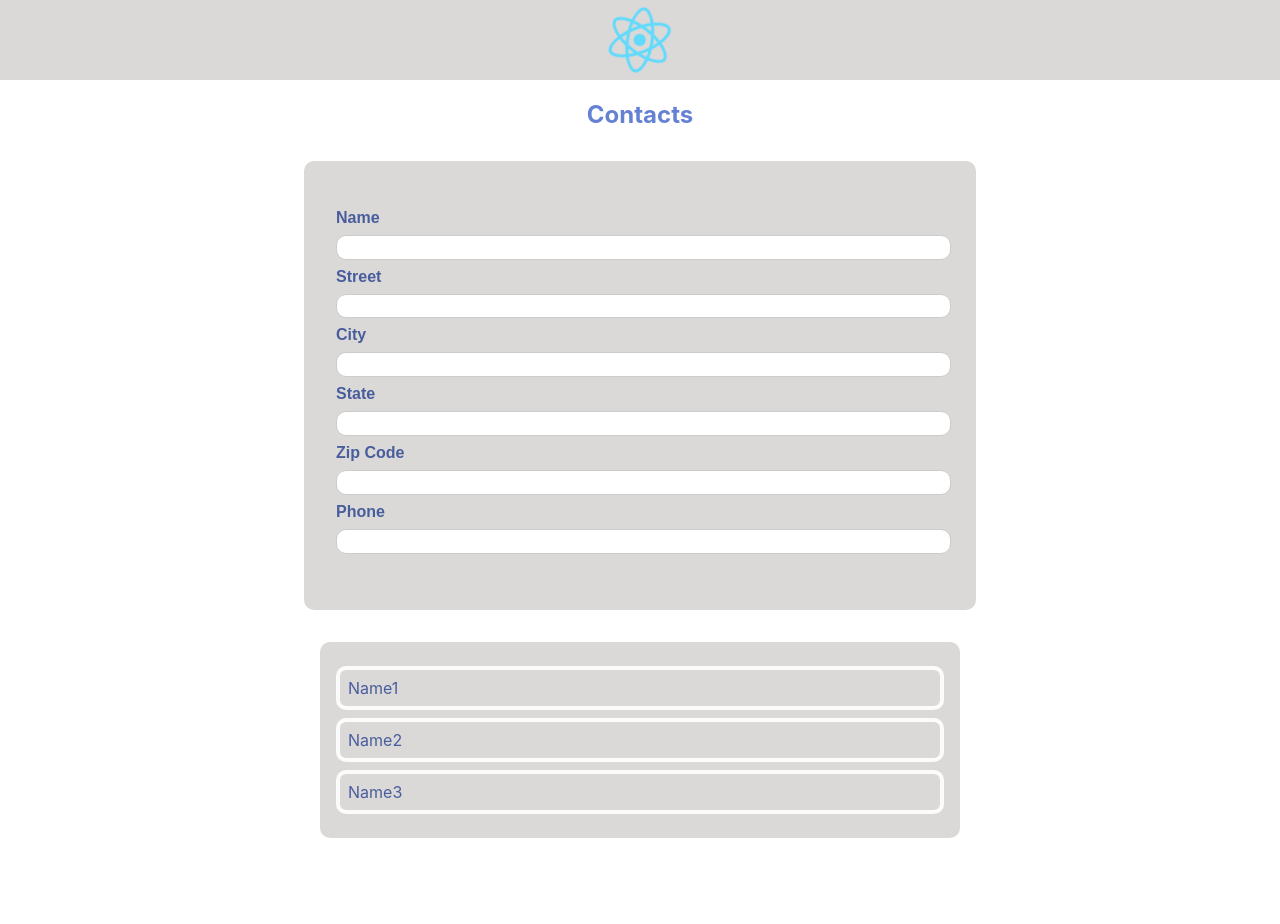
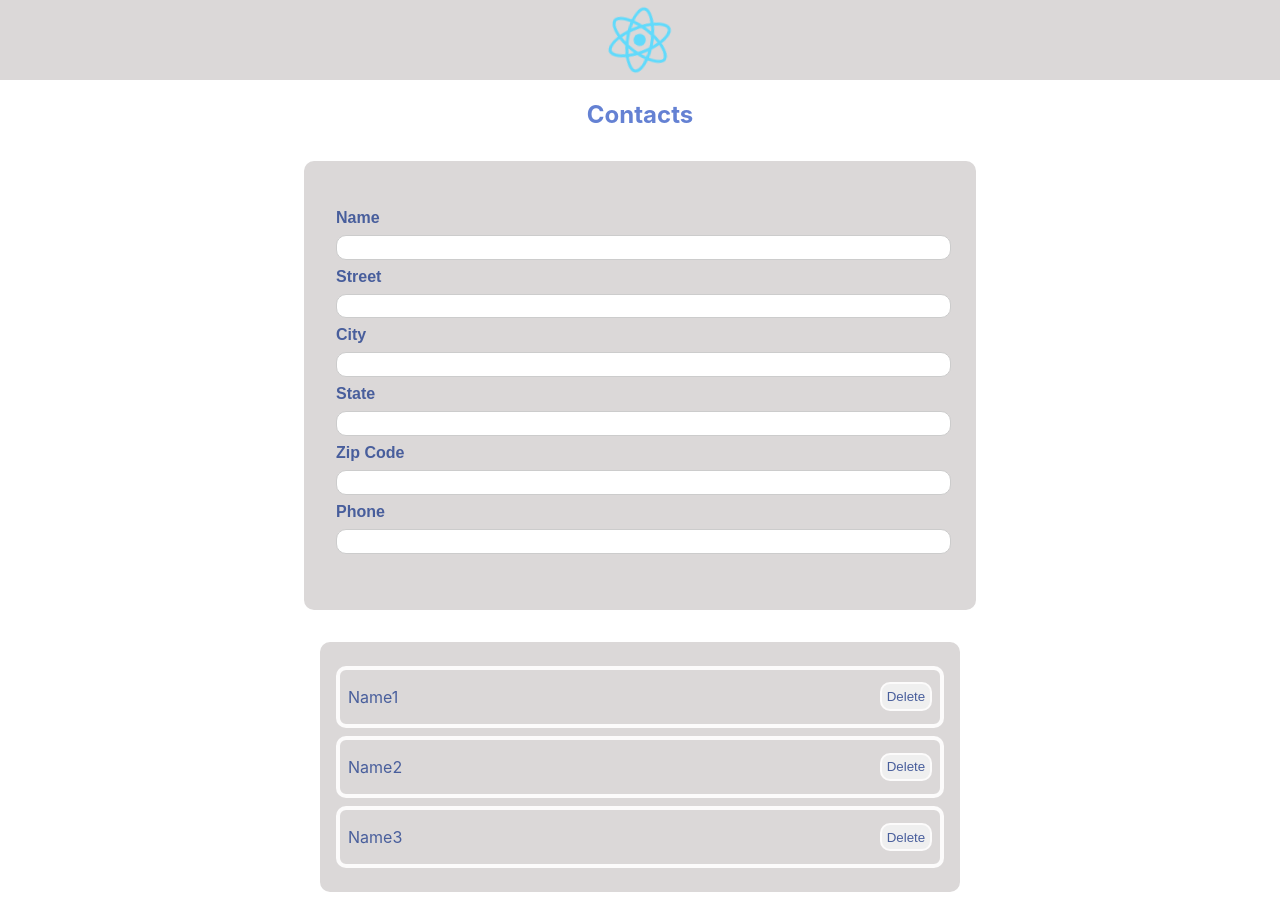
Before and after one commit to TatyCoder/React-Contacts, a React (Create React App) app: page / in a window 1280 px wide. Before the commit the page ends 870 px from the top, so only its background shows below. Built offline with nearby package versions, Linux system fonts and the light colour scheme.

Commit message:
Adding a delete button

```diff
--- a/src/App.js
+++ b/src/App.js
@@ -1,45 +1,61 @@
 import logo from './logo.svg';
 import './App.css';
+import { useState } from 'react';
 import AddContact from './Components/Contacts/AddContact';
 import ContactsList from './Components/Contacts/ContactsList';
 
-const contacts = [{
+const contacts = [
+  {
     id: 1,
-  name: "Name1",
+    name: 'Name1',
     address: {
-      street: "Street1",
-      city: "City1",
-      state: "State1",
-      zip: "Zip1"
+      street: 'Street1',
+      city: 'City1',
+      state: 'State1',
+      zip: 'Zip1',
     },
-  phone: "Phone1"
+    phone: 'Phone1',
   },
   {
     id: 2,
-  name: "Name2",
+    name: 'Name2',
     address: {
-      street: "Street2",
-      city: "City2",
-      state: "State2",
-      zip: "Zip2",
+      street: 'Street2',
+      city: 'City2',
+      state: 'State2',
+      zip: 'Zip2',
     },
-  phone: "Phone2"
+    phone: 'Phone2',
   },
   {
-
     id: 3,
-  name: "Name3",
+    name: 'Name3',
     address: {
-      street: "Street3",
-      city: "City3",
-      state: "State3",
-      zip: "Zip3",
+      street: 'Street3',
+      city: 'City3',
+      state: 'State3',
+      zip: 'Zip3',
     },
-  phone: "Phone3"
-}
-]
+    phone: 'Phone3',
+  },
+];
 
 function App() {
+  const [contactsList, setContactsList] = useState(contacts);
+
+  const deleteContactHandler = (event) => {
+    const newList = contacts.filter((c) => c.id.toString() !== event.target.id);
+    // Optional way:
+    // const newList = [];
+    // for (let c = 0; c < contacts.length; c++) {
+    //   if (contacts[c].id.toString() !== event.target.id) {
+    //     newList.push(contacts[c]);
+    //   }
+    // }
+    console.log(newList);
+    setContactsList(newList);
+  };
+
   return (
     <div className="App">
       <header className="App-header">
@@ -47,7 +63,7 @@ function App() {
       </header>
       <h2 className="App-h2">Contacts</h2>
       <AddContact />
-      <ContactsList contacts={contacts} />
+      <ContactsList contacts={contactsList} onDelete={deleteContactHandler} />
     </div>
   );
 }
--- a/src/Components/Contacts/ContactsList.js
+++ b/src/Components/Contacts/ContactsList.js
@@ -1,5 +1,5 @@
 import Card from '../UI/Card';
-import styles from './ContactsList.module.css'
+import styles from './ContactsList.module.css';
 
 const ContactsList = (props) => {
   console.log(props.contacts);
@@ -7,7 +7,16 @@ const ContactsList = (props) => {
     <Card className={styles.contacts}>
       <ul>
         {props.contacts.map((contacts) => (
-          <li key={contacts.id}>{contacts.name}</li>
+          <li key={contacts.id}>
+            {contacts.name}
+            <button
+              id={contacts.id}
+              className={styles.button}
+              onClick={props.onDelete}
+            >
+              Delete
+            </button>
+          </li>
         ))}
       </ul>
     </Card>
--- a/src/Components/Contacts/ContactsList.module.css
+++ b/src/Components/Contacts/ContactsList.module.css
@@ -16,4 +16,16 @@
   display: flex;
   margin: 0.5rem 0;
   padding: 0.5rem;
+  align-items: center;
+  justify-content: space-between;
 }
+
+.button {
+  border: 2px solid rgb(252, 251, 251);
+  border-radius: 10px;
+  color: rgb(72, 94, 156);
+  display: flex;
+  margin: 0.3rem 0;
+  padding: 0.3rem;
+  font-family: sans-serif;
+}
```
Lines whose indentation alone changed are shown as unchanged.
